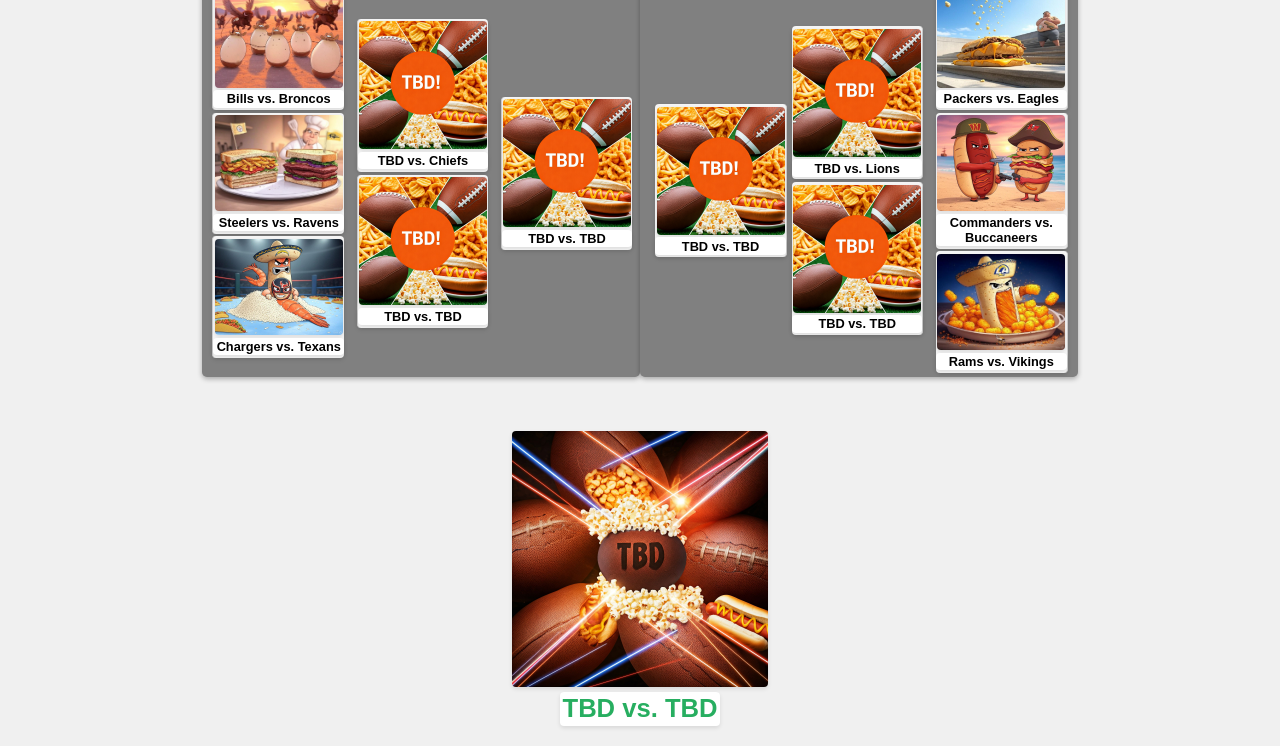
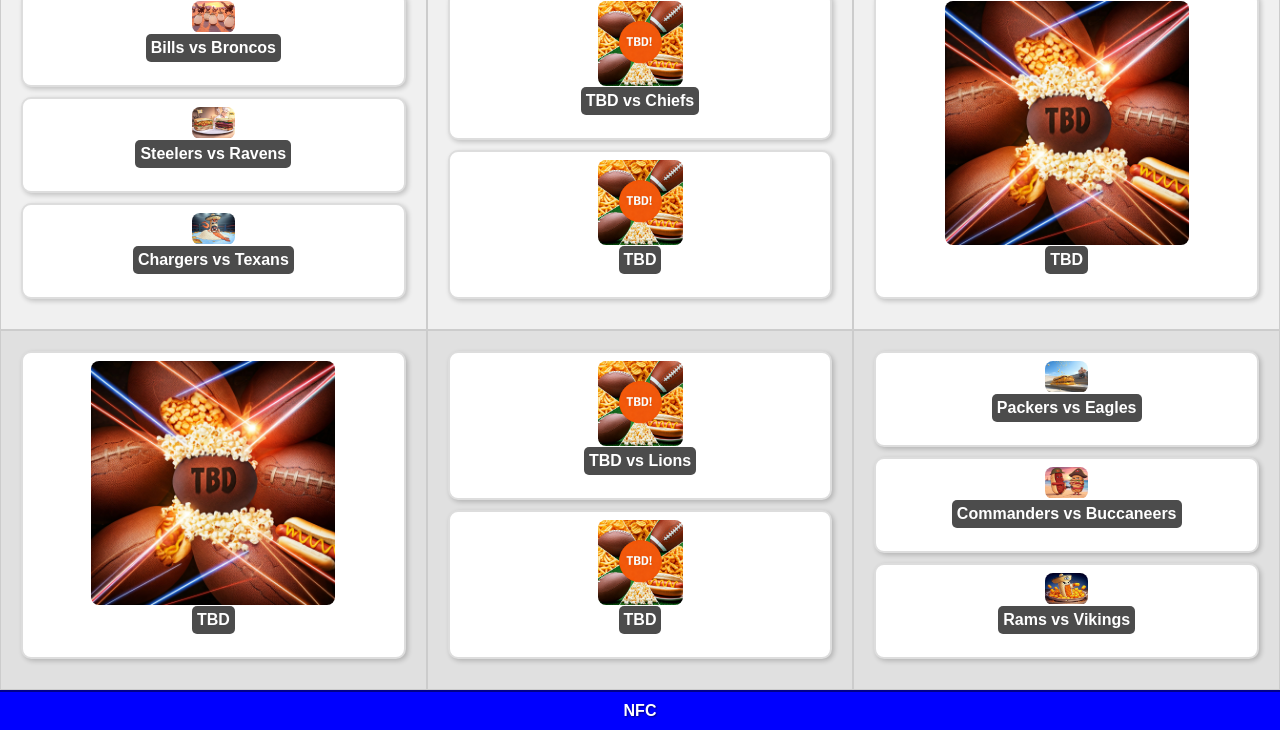
Before and after one commit to kaizgit/2025_food_bracket, a plain HTML site: page index.html in a window 1280 px wide. Shown: the part 70-816 px from the top of the page. Drawn offline with Linux system fonts and the light colour scheme.

Commit message:
redesign

```diff
--- a/index.html
+++ b/index.html
@@ -4,119 +4,83 @@
 <head>
     <meta charset="UTF-8">
     <meta name="viewport" content="width=device-width, initial-scale=1.0">
-    <title>2025 Food Bracket</title>
+    <title>Two Halves, Six Columns</title>
     <link rel="stylesheet" href="style.css">
 </head>
 
 <body>
-    <div class="bracket-container">
-        <div class="conference-container">
-            <div class="afc-conference">AFC</div>
-            <div class="bracket left-bracket">
-                <!-- Left Bracket -->
-                <div class="column column-1">
-                    <div class="match" data-image="./images/bills_v_broncos.jpg" data-caption="Bills vs. Broncos">
-                        <div class="match-image">
-                            <img src="./images/bills_v_broncos.jpg" alt="Team 1 vs Team 6">
-                        </div>
-                        <div class="match-caption">Bills vs. Broncos</div>
+    <div class="container">
+        <div class="half top-half">
+            <div class="top-header">AFC</div>
+            <div class="columns-container">
+                <div class="column">
+                    <div class="image-container">
+                        <img src="./images/bills_v_broncos.jpg" alt="Bills vs Broncos">
+                        <p class="caption">Bills vs Broncos</p>
                     </div>
-                    <div class="match" data-image="./images/steelers_v_ravens.jpg" data-caption="Steelers vs. Ravens">
-                        <div class="match-image">
-                            <img src="./images/steelers_v_ravens.jpg" alt="Team 2 vs Team 5">
-                        </div>
-                        <div class="match-caption">Steelers vs. Ravens</div>
+                    <div class="image-container">
+                        <img src="./images/steelers_v_ravens.jpg" alt="Steelers vs Ravens">
+                        <p class="caption">Steelers vs Ravens</p>
                     </div>
-                    <div class="match" data-image="./images/chargers_v_texans.jpg" data-caption="Chargers vs. Texans">
-                        <div class="match-image">
-                            <img src="./images/chargers_v_texans.jpg" alt="Team 3 vs Team 4">
-                        </div>
-                        <div class="match-caption">Chargers vs. Texans</div>
+                    <div class="image-container">
+                        <img src="./images/chargers_v_texans.jpg" alt="Chargers vs Texans">
+                        <p class="caption">Chargers vs Texans</p>
                     </div>
                 </div>
-                <div class="column column-2">
-                    <div class="match" data-image="./images/TBD.jpg" data-caption="TBD vs. Chiefs">
-                        <div class="match-image">
-                            <img src="./images/TBD.jpg" alt="Winner Match 1 vs Winner Match 2">
-                        </div>
-                        <div class="match-caption">TBD vs. Chiefs</div>
+                <div class="column">
+                    <div class="image-container">
+                        <img src="./images/TBD.jpg" alt="TBD">
+                        <p class="caption">TBD vs Chiefs</p>
                     </div>
-                    <div class="match" data-image="./images/TBD.jpg" data-caption="TBD vs. TBD">
-                        <div class="match-image">
-                            <img src="./images/TBD.jpg" alt="Winner Match 3 vs Skipped Team">
-                        </div>
-                        <div class="match-caption">TBD vs. TBD</div>
+                    <div class="image-container">
+                        <img src="./images/TBD.jpg" alt="TBD">
+                        <p class="caption">TBD</p>
                     </div>
                 </div>
-                <div class="column column-3">
-                    <div class="match final" data-image="./images/TBD.jpg" data-caption="TBD vs. TBD">
-                        <div class="match-image">
-                            <img src="./images/TBD.jpg" alt="Winner Round 2 Match 1 vs Winner Round 2 Match 2">
-                        </div>
-                        <div class="match-caption">TBD vs. TBD</div>
+                <div class="column">
+                    <div class="image-container">
+                        <img src="./images/TBD_final.jpg" alt="TBD">
+                        <p class="caption">TBD</p>
                     </div>
                 </div>
             </div>
         </div>
-        <div class="conference-container">
-            <div class="nfc-conference">NFC</div>
-            <div class="bracket right-bracket">
-                <!-- Right Bracket (Mirrored) -->
-                <div class="column column-1">
-                    <div class="match" data-image="./images/packers_v_eagles.jpg" data-caption="Packers vs. Eagles">
-                        <div class="match-image">
-                            <img src="./images/packers_v_eagles.jpg" alt="Team 1 vs Team 6">
-                        </div>
-                        <div class="match-caption">Packers vs. Eagles</div>
-                    </div>
-                    <div class="match" data-image="./images/commanders_v_buccaneers.jpg"
-                        data-caption="Commanders vs. Buccaneers">
-                        <div class="match-image">
-                            <img src="./images/commanders_v_buccaneers.jpg" alt="Team 2 vs Team 5">
-                        </div>
-                        <div class="match-caption">Commanders vs. Buccaneers</div>
-                    </div>
-                    <div class="match" data-image="./images/rams_v_vikings.jpg" data-caption="Rams vs. Vikings">
-                        <div class="match-image">
-                            <img src="./images/rams_v_vikings.jpg" alt="Team 3 vs Team 4">
-                        </div>
-                        <div class="match-caption">Rams vs. Vikings</div>
+        <div class="half bottom-half">
+            <div class="columns-container">
+                <div class="column">
+                    <div class="image-container">
+                        <img src="./images/TBD_final.jpg" alt="TBD">
+                        <p class="caption">TBD</p>
                     </div>
                 </div>
-                <div class="column column-2">
-                    <div class="match" data-image="./images/TBD.jpg" data-caption="TBD vs. Lions">
-                        <div class="match-image">
-                            <img src="./images/TBD.jpg" alt="Winner Match 1 vs Winner Match 2">
-                        </div>
-                        <div class="match-caption">TBD vs. Lions</div>
+                <div class="column">
+                    <div class="image-container">
+                        <img src="./images/TBD.jpg" alt="TBD">
+                        <p class="caption">TBD vs Lions</p>
                     </div>
-                    <div class="match" data-image="./images/TBD.jpg" data-caption="TBD vs. TBD">
-                        <div class="match-image">
-                            <img src="./images/TBD.jpg" alt="Winner Match 3 vs Skipped Team">
-                        </div>
-                        <div class="match-caption">TBD vs. TBD</div>
+                    <div class="image-container">
+                        <img src="./images/TBD.jpg" alt="TBD">
+                        <p class="caption">TBD</p>
                     </div>
                 </div>
-                <div class="column column-3">
-                    <div class="match final" data-image="./images/TBD.jpg" data-caption="TBD vs. TBD">
-                        <div class="match-image">
-                            <img src="./images/TBD.jpg" alt="Winner Round 2 Match 1 vs Winner Round 2 Match 2">
-                        </div>
-                        <div class="match-caption">TBD vs. TBD</div>
+                <div class="column">
+                    <div class="image-container">
+                        <img src="./images/packers_v_eagles.jpg" alt="Packers vs Eagles">
+                        <p class="caption">Packers vs Eagles</p>
+                    </div>
+                    <div class="image-container">
+                        <img src="./images/commanders_v_buccaneers.jpg" alt="Commanders vs Buccaneers">
+                        <p class="caption">Commanders vs Buccaneers</p>
+                    </div>
+                    <div class="image-container">
+                        <img src="./images/rams_v_vikings.jpg" alt="Rams vs Vikings">
+                        <p class="caption">Rams vs Vikings</p>
                     </div>
                 </div>
             </div>
+            <div class="bottom-footer">NFC</div>
         </div>
     </div>
-    <div class="final-match">
-        <div class="match final" data-image="./images/TBD_final.jpg" data-caption="TBD vs. TBD">
-            <div class="match-image">
-                <img src="./images/TBD_final.jpg" alt="Winner 1 vs Winner 2">
-            </div>
-            <div class="match-caption">TBD vs. TBD</div>
-        </div>
-    </div>
-
     <!-- Modal Overlay -->
     <div id="matchModal" class="modal">
         <div class="modal-content">
--- a/style.css
+++ b/style.css
@@ -1,286 +1,126 @@
 body {
+  margin: 0;
+  padding: 0;
   font-family: sans-serif;
+  height: 100vh;
+}
+
+.container {
+  display: flex;
+  flex-direction: column;
+  height: 100%;
+}
+
+.half {
+  display: flex;
+  flex-direction: column;
+  flex: 1;
+  overflow: hidden;
+}
+
+.top-header {
+  background-color: red !important;
+  color: white;
+  text-shadow: 1px 1px 2px rgba(0, 0, 0, 0.5);
+  font-weight: bold;
+  padding: 15px;
+  border-bottom: 2px solid darkred;
+
+}
+
+.bottom-footer {
+  background-color: blue !important;
+  color: white;
+  text-shadow: 1px 1px 2px rgba(0, 0, 0, 0.5);
+  font-weight: bold;
+  padding: 15px;
+  border-top: 2px solid darkblue;
+}
+
+.top-header,
+.bottom-footer {
+  padding: 10px;
+  text-align: center;
+  background-color: #ddd;
+}
+
+.top-half {
   background-color: #f0f0f0;
+}
+
+.bottom-half {
+  background-color: #e0e0e0;
+}
+
+.columns-container {
+  display: flex;
+  flex: 1;
+  overflow: hidden;
+}
+
+.column {
+  flex: 1;
+  padding: 20px;
+  text-align: center;
+  border: 1px solid #ccc;
+  box-sizing: border-box;
   display: flex;
   flex-direction: column;
   justify-content: center;
-  align-items: center;
-  min-height: 100vh;
 }
 
-.bracket-container {
-  display: flex;
-  flex-direction: row;
-  justify-content: center;
-  max-width: 1400px;
-  width: 95%;
-  margin-bottom: max(4vw, 50px);
-  width: 100%;
+.column:not(:last-child) {
+  border-right: 1px solid #ccc;
 }
 
-.bracket {
+.image-container {
   display: flex;
-  flex-direction: row;
-  padding: 1%;
+  flex-direction: column;
   align-items: center;
+  margin-bottom: 10px;
+  flex-grow: 1;
+  justify-content: center;
+  overflow: hidden;
+  border: 2px solid #ddd;         /* Add a border */
+  border-radius: 10px;             /* Rounded corners */
+  padding: 10px;                  /* Add some padding */
+  box-shadow: 2px 2px 5px rgba(0,0,0,0.2); /* Subtle shadow (optional) */
+  background-color: #fff; /* Optional: White background for better contrast */
+  transition: transform 0.2s ease; /* Smooth hover effect */
 }
 
-.left-bracket {
-  margin-right: max(4vw, 50px);
-}
-
-.right-bracket {
-  margin-left: max(4vw, 50px);
-  flex-direction: row-reverse;
-  text-align: right;
-}
-
-.column {
-  display: flex;
-  flex-direction: column;
-  margin: 0 2%;
-  align-items: center;
+.image-container:hover {
+  transform: scale(1.05); /* Slightly enlarge on hover */
 }
 
 
-.column-1 {
-  justify-content: space-between;
+
+.image-container img {
+  display: block;
+  max-width: 100%;
+  max-height: calc(100% - 40px); /* Leave room for the caption */
+  width: auto;
+  height: auto;
+  object-fit: contain;
+  border-radius: 8px;    /* Slightly smaller radius than the container */
+
+}
+
+.caption {
+  margin-top: 1px;              /* Add some top margin for separation */
+  font-weight: bold;            /* Make caption text bold */
+  font-size: 1em; /* Increased font-size */           /* Darker gray text */
+  text-align: center;
+  /* width: calc(100% - 20px); Adjust caption width to account for container padding */
+  padding: 5px;  /* Add padding */
+  background-color: rgba(0, 0, 0, 0.7); /* Darker semi-transparent background */
+  color: white;
+  border-radius: 5px; /* Rounded corners */
 }
 
 
-.column-2,
-.column-3 {
-  align-self: center;
-}
+/* Modal Styles */
 
-.column-3 {
-  margin-right: 0;
-}
-
-
-.left-bracket .match {
-  border-left: 1px solid #ccc;
-  display: flex;
-  flex-direction: column;
-  background-color: #f5f5f5;
-  border-radius: 4px;
-  padding: 1%;
-  margin-bottom: 2%;
-  box-shadow: 0 2px 4px rgba(0, 0, 0, 0.1);
-  align-items: center;
-}
-
-
-.right-bracket .match {
-  border-right: 1px solid #ccc;
-  display: flex;
-  flex-direction: column;
-  background-color: #f5f5f5;
-  border-radius: 4px;
-  padding: 1%;
-  margin-bottom: 2%;
-  box-shadow: 0 2px 4px rgba(0, 0, 0, 0.1);
-  align-items: center;
-}
-
-
-.match:last-child {
-  margin-bottom: 0;
-}
-
-.match-image {
-  width: 10vw;
-  margin: 1%;
-  border-radius: 4px;
-  box-shadow: 0 2px 4px rgba(0, 0, 0, 0.1);
-  overflow: hidden;
-}
-
-.match-image img {
-  max-width: 100%;
-  display: block;
-  height: auto;
-}
-
-
-.match-caption {
-  background-color: #fff;
-  padding: 1%;
-  margin: 1%;
-  border-radius: 4px;
-  text-align: center;
-  box-shadow: 0 2px 4px rgba(0, 0, 0, 0.1);
-  width: 10vw;
-  font-size: 1vw;
-}
-
-.final-match {
-  display: flex;
-  flex-direction: column;
-  justify-content: center;
-  align-items: center;
-  width: 100%;
-}
-
-.final-match .final {
-  display: flex;
-  flex-direction: column;
-  align-items: center;
-}
-
-.final-match .final .match-image {
-  width: 20vw;
-}
-
-.final-match .final .match-caption {
-  font-size: max(2vw, 1.2em);
-  font-weight: bold;
-  color: #27ae60;
-  width: auto;
-}
-
-body {
-  font-family: sans-serif;
-  background-color: #f0f0f0;
-  display: flex;
-  flex-direction: column;
-  justify-content: center;
-  align-items: center;
-  min-height: 100vh;
-}
-
-.bracket-container {
-  display: flex;
-  flex-direction: row;
-  justify-content: center;
-  max-width: 1400px;
-  width: 95%;
-  margin-bottom: max(4vw, 50px);
-  width: 100%;
-}
-
-.bracket {
-  display: flex;
-  flex-direction: row;
-  padding: 1%;
-  align-items: center;
-}
-
-.left-bracket {
-  margin-right: max(4vw, 50px);
-}
-
-.right-bracket {
-  margin-left: max(4vw, 50px);
-  flex-direction: row-reverse;
-  text-align: right;
-}
-
-.column {
-  display: flex;
-  flex-direction: column;
-  margin: 0 2%;
-  align-items: center;
-}
-
-
-.column-1 {
-  justify-content: space-between;
-}
-
-
-.column-2,
-.column-3 {
-  align-self: center;
-}
-
-.column-3 {
-  margin-right: 0;
-}
-
-
-.left-bracket .match {
-  border-left: 1px solid #ccc;
-  display: flex;
-  flex-direction: column;
-  background-color: #f5f5f5;
-  border-radius: 4px;
-  padding: 1%;
-  margin-bottom: 2%;
-  box-shadow: 0 2px 4px rgba(0, 0, 0, 0.1);
-  align-items: center;
-}
-
-
-.right-bracket .match {
-  border-right: 1px solid #ccc;
-  display: flex;
-  flex-direction: column;
-  background-color: #f5f5f5;
-  border-radius: 4px;
-  padding: 1%;
-  margin-bottom: 2%;
-  box-shadow: 0 2px 4px rgba(0, 0, 0, 0.1);
-  align-items: center;
-}
-
-
-.match:last-child {
-  margin-bottom: 0;
-}
-
-.match-image {
-  width: 10vw;
-  margin: 1%;
-  border-radius: 4px;
-  box-shadow: 0 2px 4px rgba(0, 0, 0, 0.1);
-  overflow: hidden;
-}
-
-.match-image img {
-  max-width: 100%;
-  display: block;
-  height: auto;
-}
-
-
-.match-caption {
-  background-color: #fff;
-  padding: 1%;
-  margin: 1%;
-  border-radius: 4px;
-  text-align: center;
-  box-shadow: 0 2px 4px rgba(0, 0, 0, 0.1);
-  width: 10vw;
-  font-size: 1vw;
-}
-
-.final-match {
-  display: flex;
-  flex-direction: column;
-  justify-content: center;
-  align-items: center;
-  width: 100%;
-}
-
-.final-match .final {
-  display: flex;
-  flex-direction: column;
-  align-items: center;
-}
-
-.final-match .final .match-image {
-  width: 20vw;
-}
-
-.final-match .final .match-caption {
-  font-size: max(2vw, 1.2em);
-  font-weight: bold;
-  color: #27ae60;
-  width: auto;
-}
-
-/* Modal Styles */
 .modal {
   display: none;
   position: fixed;
@@ -297,16 +137,16 @@ body {
 
 .modal-content {
   background-color: #fefefe;
-  margin: 10% auto;
   padding: 20px;
   border: 1px solid #888;
-  width: 80%;
-  max-width: 600px;
+  width: 90%;
+  max-width: 900px;
   position: relative;
   border-radius: 8px;
   text-align: center;
+  max-height: 90%;
+  overflow: auto;
 }
-
 
 .modal-match-image {
   width: 80%;
@@ -319,7 +159,6 @@ body {
   display: block;
   height: auto;
 }
-
 
 .close-button {
   color: #aaa;
@@ -345,27 +184,3 @@ body {
   color: #2c3e50;
   margin-top: 10px;
 }
-
-/* Conference Styles */
-.conference-container {
-  font-size: 2em;
-  font-weight: bold;
-  text-align: center;
-  border-radius: 5px;
-  box-shadow: 0 2px 5px rgba(0, 0, 0, 0.3);
-  flex: 0 0 auto;
-  background-color: gray;
-}
-
-.afc-conference {
-  margin-left: 2%;
-  background-color: red;
-  margin-right: auto;
-}
-
-
-.nfc-conference {
-  margin-right: 2%;
-  background-color: blue;
-  margin-left: auto;
-}
```
Also changed, not shown: script.js (+16 -12 lines).
